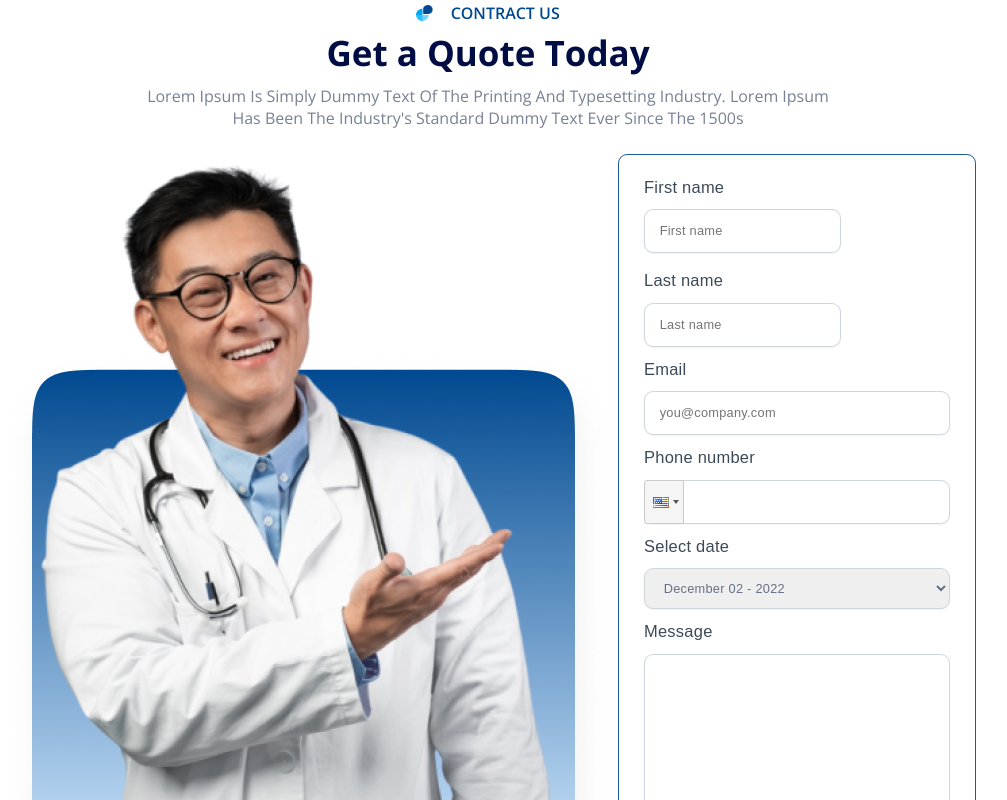
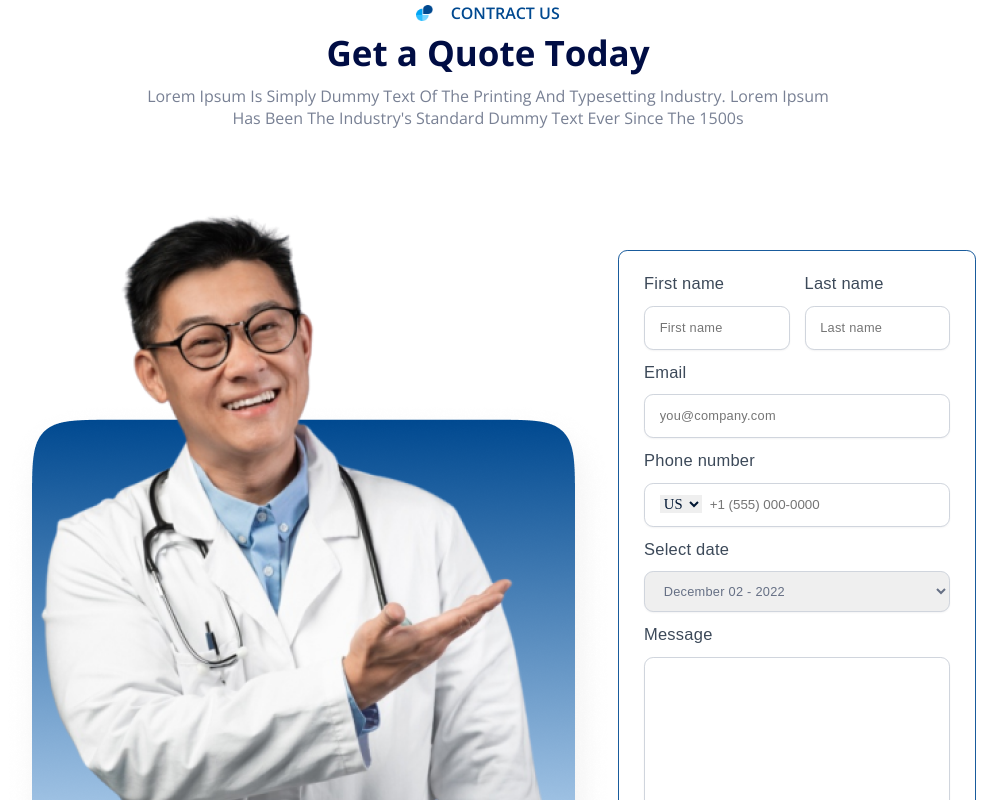
Before and after one commit to Tanushri-Das/Health-Care, a Next.js app: page / in a window 1280 px wide. Shown: the part 3520-4320 px from the top of the page, without its empty margins (152-1159 px from the left). Built offline with nearby package versions, Linux system fonts and the light colour scheme.

Commit message:
update contact form

```diff
--- a/src/components/Contacts/Contacts.css
+++ b/src/components/Contacts/Contacts.css
@@ -54,7 +54,8 @@ label {
   margin-bottom: 9.15px;
 }
 
-.input-field {
+.input-field,
+.phone-input-wrapper {
   border: 0.92px solid #d0d5dd;
   border-radius: 9.15px;
   box-sizing: border-box;
@@ -81,7 +82,22 @@ label {
   display: none;
 }
 
-/* Small screens */
+.country-code {
+  border: none;
+  outline: none;
+  margin-right: 8px;
+  color: #011632;
+  font-family: General Sans;
+  font-size: 14.65px;
+  font-weight: 400;
+  line-height: 22.7px;
+  letter-spacing: 0.015em;
+}
+.phone-number {
+  border: none;
+  outline: none;
+}
+
 @media (max-width: 600px) {
   .form {
     max-width: 100%;
@@ -93,12 +109,10 @@ label {
   .contact-div {
     margin-top: 50px;
   }
-  /* Change name-div to column direction */
   .name-div {
-    flex-direction: column; /* Stack the name fields vertically */
+    flex-direction: column;
   }
 
-  /* Make the form take full width */
   .form {
     width: 100%;
   }
@@ -109,12 +123,12 @@ label {
     padding: 0 10px;
   }
 }
-/* Medium and larger screens (min-width: 600px) */
+
 @media (min-width: 601px) {
   .contact-div {
     display: flex;
-    justify-content: center; /* Center the content horizontally */
-    align-items: center; /* Center the content vertically */
+    justify-content: center;
+    align-items: center;
     margin-top: 50px;
   }
 
@@ -123,24 +137,30 @@ label {
   }
 }
 
-/* Large screens: Image and form in a row */
 @media (min-width: 1201px) {
   .contact-div {
-    justify-content: space-between; /* Center the form */
     align-items: center;
     padding-left: 152px;
     padding-right: 152px;
+    margin-top: 50px;
   }
 
   .contact-img {
     display: block;
+  }
+  .name-div {
+    display: flex;
+    flex-direction: row;
+    flex-wrap: nowrap;
+    gap: 15px;
+  }
+  .form-input-div {
+    flex: 1;
+    min-width: 0;
   }
 
   .form {
     flex: 1;
     max-width: 539.12px;
   }
-  .contact-div {
-    margin-top: 0px;
-  }
 }
--- a/src/components/Contacts/Contacts.jsx
+++ b/src/components/Contacts/Contacts.jsx
@@ -3,12 +3,9 @@ import Image from "next/image";
 import React, { useState } from "react";
 import logo from "@/images/logo.png";
 import contactImg from "@/images/contact.png";
-import PhoneInput from "react-phone-input-2";
-import "react-phone-input-2/lib/style.css";
 import "./Contacts.css";
 
 const Contacts = () => {
-  const [phoneNumber, setPhoneNumber] = useState("");
   const [selectedDate, setSelectedDate] = useState("2022-12-02");
 
   const formatDate = (date) => {
@@ -39,7 +36,7 @@ const Contacts = () => {
       </p>
       <div className="contact-div">
         <div>
-          <Image src={contactImg} alt="contact Img" className="contact-img"/>
+          <Image src={contactImg} alt="contact Img" className="contact-img" />
         </div>
         <div>
           <form className="form">
@@ -74,16 +71,19 @@ const Contacts = () => {
             </div>
             <div className="form-input-div">
               <label>Phone number</label>
-              <PhoneInput
-                country={"us"}
-                value={phoneNumber}
-                onChange={(phone) => setPhoneNumber(phone)}
-                placeholder="+1 (555) 000-0000"
-                inputProps={{
-                  required: true,
-                  className: "input-field",
-                }}
-              />
+              <div className="phone-input-wrapper">
+                <select className="country-code">
+                  <option value="US">US</option>
+                  <option value="BD">BD</option>
+                  <option value="UK">UK</option>
+                </select>
+                <input
+                  type="tel"
+                  id="phone"
+                  className="phone-number"
+                  placeholder="+1 (555) 000-0000"
+                />
+              </div>
             </div>
             <div className="form-input-div">
               <label>Select date</label>
@@ -101,7 +101,11 @@ const Contacts = () => {
             </div>
             <div>
               <label>Message</label>
-              <textarea required name="message" className="input-field"></textarea>
+              <textarea
+                required
+                name="message"
+                className="input-field"
+              ></textarea>
             </div>
             <div className="form-btn">
               <button className="appointment-btn">Appointment Now</button>
```
